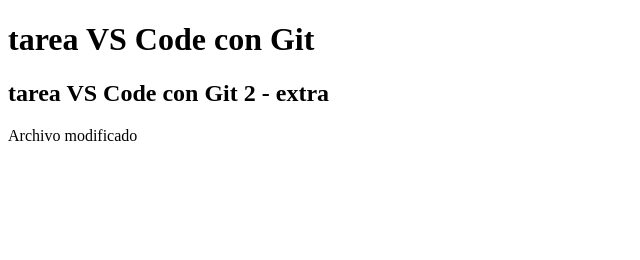
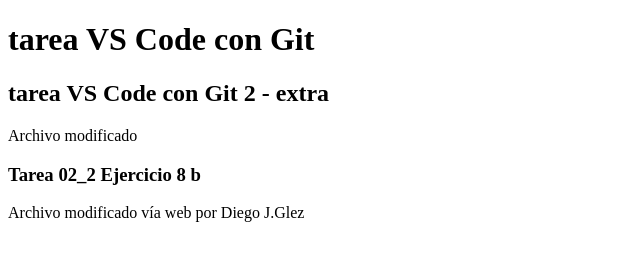
Before and after one commit to NereVigo/RepositorioContornos, a plain HTML site: page index.html in a window 1280 px wide. Shown: the whole page, without its empty margins (0-640 px from the left). Drawn offline with Linux system fonts and the light colour scheme.

Commit message:
Update index.html

```diff
--- a/index.html
+++ b/index.html
@@ -9,5 +9,7 @@
     <h1>tarea VS Code con Git</h1>
     <h2>tarea VS Code con Git 2 - extra</h2>
     <p>Archivo modificado</p>
+    <h3>Tarea 02_2 Ejercicio 8 b</h3>
+    <p>Archivo modificado vía web por Diego J.Glez</p>
 </body>
 </html>
```
